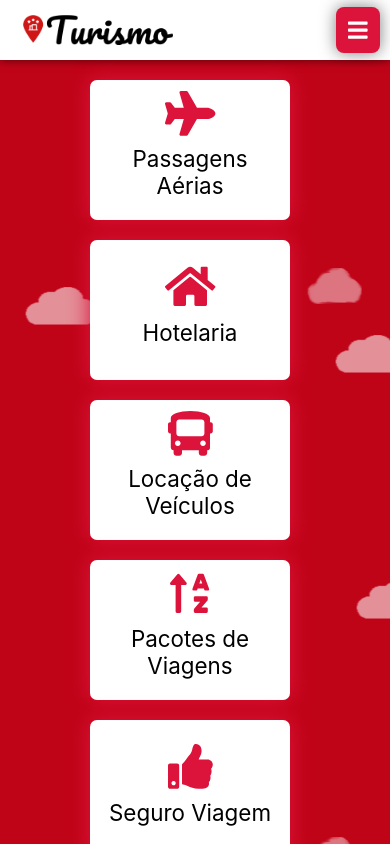
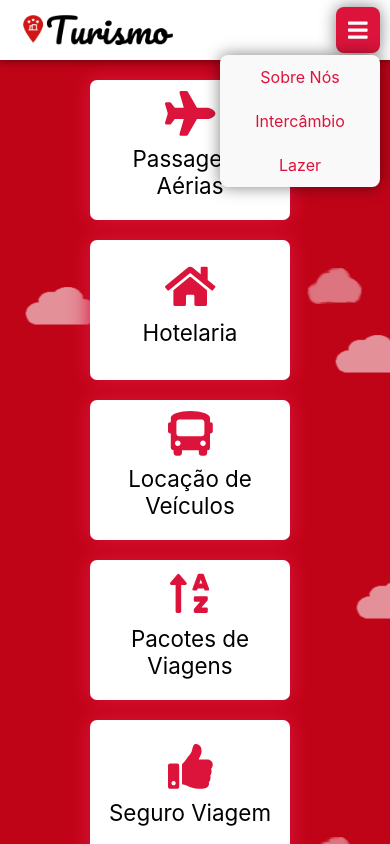
Before and after one commit to roberto-ng/site-de-turismo, a Next.js app: page / in a window 390 px wide. Both pictures are taken after a click on the button 358 px from the left and 29 px from the top of the page. Shown: the top 844 px of the page. Built offline with nearby package versions, Linux system fonts and the light colour scheme.

Commit message:
Mostar conteudo do menu mobile

```diff
--- a/components/Layout.tsx
+++ b/components/Layout.tsx
@@ -64,16 +64,24 @@ function MenuMobile() {
                 />
             </div>
 
-            <div
-                id={styles.menuMobile}
-                className={`${menuAberto ? 'aberto' : ''}`}
-            >
+            <div id={styles.menuMobile}>
                 <button onClick={() => setMenuAberto(!menuAberto)}>
                     <FontAwesomeIcon
                         icon={faBars}
                         style={{ fontSize: '1.4em', height: '1em' }}
                     />
                 </button>
+
+                <div
+                    id={styles.menuMobileConteudo}
+                    className={menuAberto ? styles.aberto : ''}
+                >
+                    {menuItens.map((item, i) => (
+                        <a href={item.link}>
+                            {item.texto}
+                        </a>
+                    ))}
+                </div>
             </div>
         </div>
     );
--- a/styles/Layout.module.css
+++ b/styles/Layout.module.css
@@ -121,6 +121,32 @@
   margin-right: 10px;
 }
 
+#menuMobileConteudo {
+  display: none;
+  position: absolute;
+  right: 0;
+  background-color: #f9f9f9;
+  min-width: 160px;
+  box-shadow: 0px 0px 16px 0px rgba(0,0,0,0.5);
+  border-radius: 8px;
+  z-index: 1;
+  top: 55px;
+  margin-right: 10px;
+}
+
+#menuMobileConteudo a {
+  color: crimson;
+  padding: 12px 16px;
+  text-decoration: none;
+  text-align: center;
+  display: block;
+}
+
+#menuMobileConteudo a:hover {
+  background-color: #f1f1f1;
+  border-radius: 8px;
+}
+
 @media screen and (max-width: 1180px) {
   #barraMenu, #barra {
     display: none;
@@ -133,4 +159,8 @@
   #conteudo {
     margin-top: 70px;
   }
+
+  #menuMobileConteudo.aberto {
+    display: block;
+  }
 }
```
